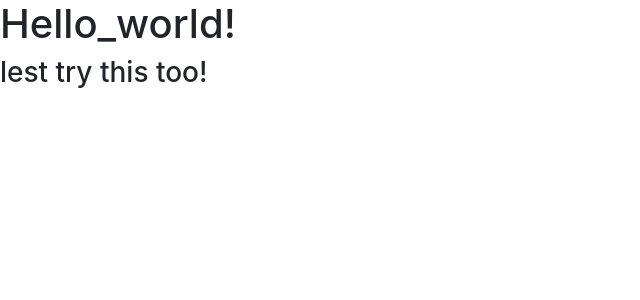
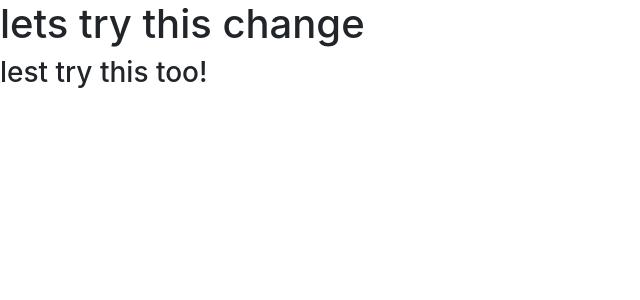
Before and after one commit to anton40215/hello, a Django app: template hello_world/templates/hello_world.html in a window 1280 px wide. Shown: the top 300 px of the page, without its empty margins (0-640 px from the left). Run offline with Django 3.2, Linux system fonts and the light colour scheme; the template is opened without the code that fills it, so the values that code supplies are empty; some libraries are stand-ins or nearby versions.

Commit message:
change the hello message in templates/helloworld

```diff
--- a/hello_world/templates/hello_world.html
+++ b/hello_world/templates/hello_world.html
@@ -2,6 +2,6 @@
 
 {% block page_content %}
 
-<h1>Hello_world!</h1>
+<h1>lets try this change</h1>
 <h3>lest try this too!</h3>
 {% endblock %}
```
Also changed, not shown: 1 other file.
